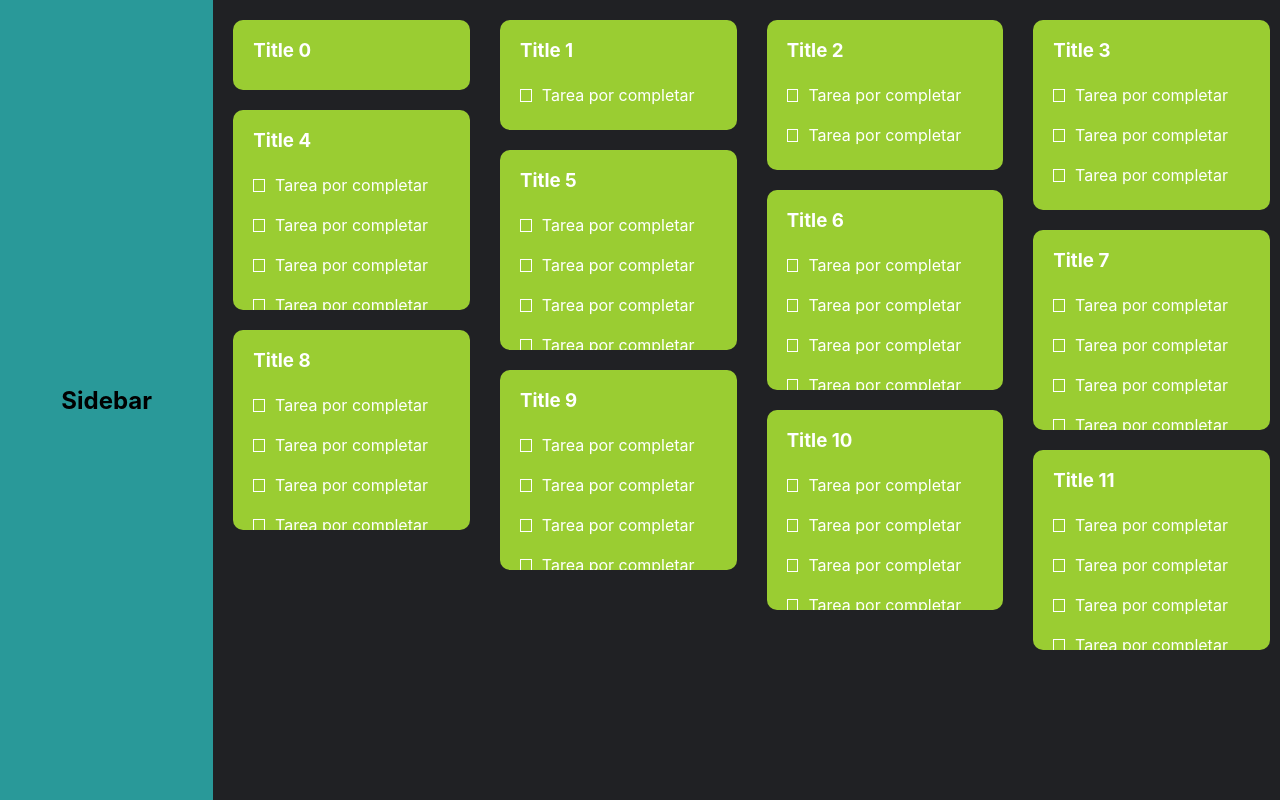
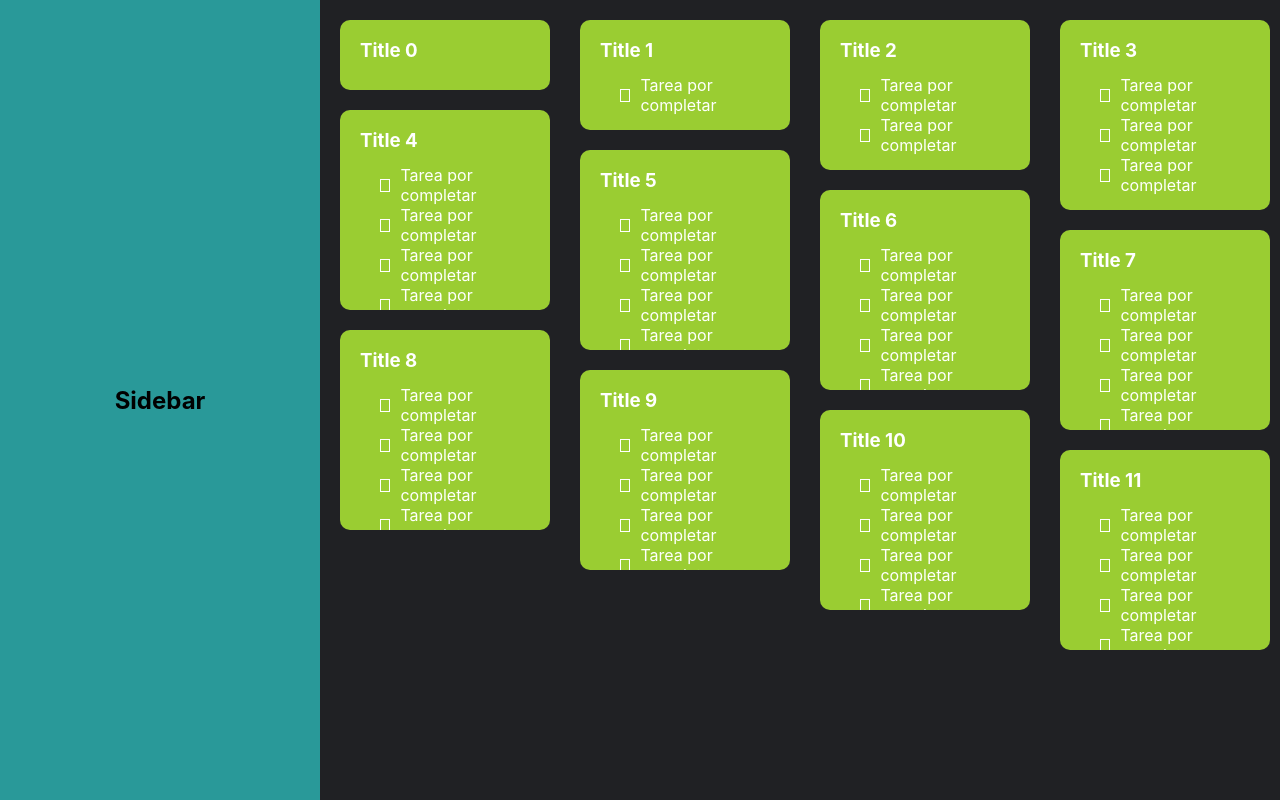
Before and after one commit to Quarzizus/QuarzizusKeep, a React (Vite) app: page / in a window 1280 px wide. Built offline with nearby package versions, Linux system fonts and the light colour scheme.

Commit message:
:lipstick: Icon Drag

```diff
--- a/src/components/containerTasks/styles.ts
+++ b/src/components/containerTasks/styles.ts
@@ -6,7 +6,6 @@ const ContainerTasksComponent = styled.section`
   display: grid;
   grid-template-columns: repeat(auto-fill, minmax(260px, 1fr));
   grid-auto-rows: 70px;
-  width: 80%;
   height: minmax(100vh, auto);
   gap: 20px;
   padding: 15px;
@@ -14,7 +13,7 @@ const ContainerTasksComponent = styled.section`
 `;
 
 const ContainerMasonry = styled(Masonry)`
-  width: 100%;
+  width: 75%;
   height: 100vh;
   display: flex;
   overflow-x: hidden;
--- a/src/components/sidebar/styles.ts
+++ b/src/components/sidebar/styles.ts
@@ -2,7 +2,7 @@ import styled from "styled-components";
 
 const Aside = styled.aside`
   height: 100vh;
-  width: 20%;
+  width: 25%;
   background-color: #299999;
   display: flex;
   align-items: center;
--- a/src/components/task/index.tsx
+++ b/src/components/task/index.tsx
@@ -1,6 +1,8 @@
 import { useState } from "react";
 import { CheckBox } from "../checkbox";
 import { TaskComponent } from "./styles";
+import { Icon } from "./styles";
+import { faGripVertical } from "@fortawesome/free-solid-svg-icons";
 
 interface props {
   text: string;
@@ -10,6 +12,7 @@ interface props {
 const Task = ({ text, open }: props) => {
   return (
     <TaskComponent>
+      <Icon icon={faGripVertical} />
       <CheckBox />
       <p
         contentEditable={open}
--- a/src/components/task/styles.ts
+++ b/src/components/task/styles.ts
@@ -1,4 +1,5 @@
 import styled from "styled-components";
+import { FontAwesomeIcon } from "@fortawesome/react-fontawesome";
 
 const TaskComponent = styled.li`
   height: 40px;
@@ -16,4 +17,13 @@ const TaskComponent = styled.li`
   }
 `;
 
-export { TaskComponent };
+const Icon = styled(FontAwesomeIcon)`
+  margin-right: 10px;
+  color: transparent;
+  &:hover {
+    color: white;
+    cursor: pointer;
+  }
+`;
+
+export { TaskComponent, Icon };
--- a/src/components/taskCard/index.tsx
+++ b/src/components/taskCard/index.tsx
@@ -39,6 +39,7 @@ const TaskCard = ({ id, title }: { id: string; title: string }) => {
           >
             {title}
           </h3>
+
           {!open && (
             <Icon icon={faExpandArrowsAlt} {...attributes} {...listeners} />
           )}
--- a/src/components/taskCard/styles.ts
+++ b/src/components/taskCard/styles.ts
@@ -17,7 +17,7 @@ const WrapperTask = styled.div<props>`
       position: absolute;
       top: 0;
       left: 0;
-      transition: 1s all ease;
+      /* transition: 1s all ease; */
     `}
   @media screen and (max-width: 600px) {
     padding: 0 25px;
@@ -85,6 +85,7 @@ const TaskCardComponent = styled.article<props>`
 const Icon = styled(FontAwesomeIcon)`
   color: transparent;
   cursor: pointer;
+  font-size: 25px;
   &:hover {
     color: white;
   }
```
